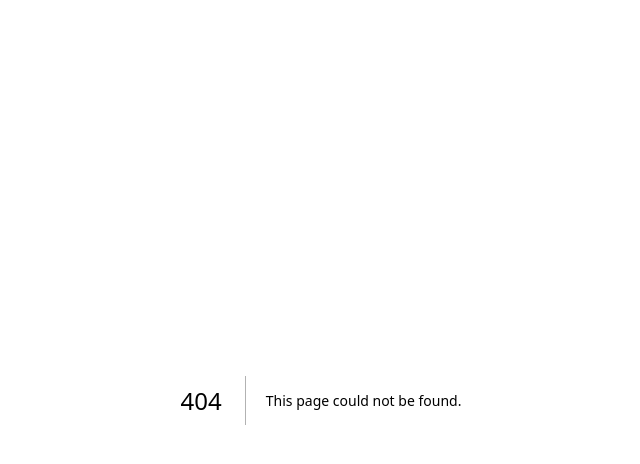
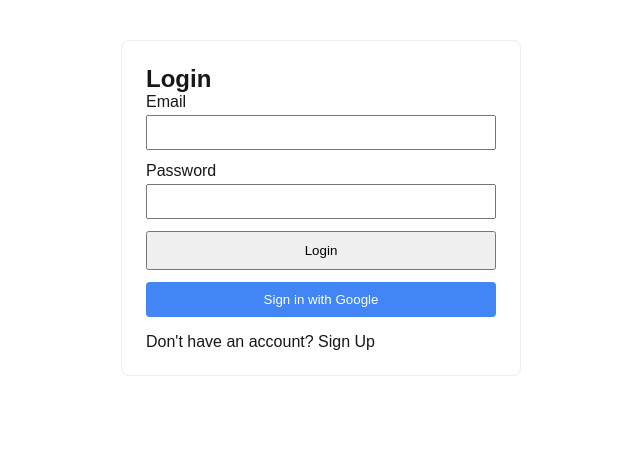
Before and after one commit to Yasalkhan99/firebase-auth, a Next.js app: page /login in a window 1280 px wide. Before the commit this address had no page. Shown: the top 464 px of the page, without its empty margins (319-959 px from the left). Built offline with nearby package versions, Linux system fonts and the light colour scheme; no server answers.

Commit message:
Initial commit: Next.js + Firebase Auth Dashboard

```diff
--- a/app/layout.js
+++ b/app/layout.js
@@ -1,5 +1,6 @@
 import { Geist, Geist_Mono } from "next/font/google";
 import "./globals.css";
+import { AuthProvider } from "../context/AuthContext";
 
 const geistSans = Geist({
   variable: "--font-geist-sans",
@@ -20,7 +21,9 @@ export default function RootLayout({ children }) {
   return (
     <html lang="en">
       <body className={`${geistSans.variable} ${geistMono.variable}`}>
-        {children}
+        <AuthProvider>
+          {children}
+        </AuthProvider>
       </body>
     </html>
   );
--- /dev/null
+++ b/app/login/page.js
@@ -0,0 +1,94 @@
+"use client";
+import { useState } from "react";
+import { useRouter } from "next/navigation";
+import { signInWithEmailAndPassword, GoogleAuthProvider, signInWithPopup } from "firebase/auth";
+import { auth, db } from "../../lib/firebase";
+import { doc, setDoc, getDoc, serverTimestamp } from "firebase/firestore";
+
+export default function LoginPage() {
+  const [email, setEmail] = useState("");
+  const [password, setPassword] = useState("");
+  const [error, setError] = useState("");
+  const [loading, setLoading] = useState(false);
+  const router = useRouter();
+
+  const handleEmailLogin = async (e) => {
+    e.preventDefault();
+    setError("");
+    setLoading(true);
+    try {
+      await signInWithEmailAndPassword(auth, email, password);
+      router.push("/dashboard");
+    } catch (err) {
+      setError(err.message);
+    } finally {
+      setLoading(false);
+    }
+  };
+
+  const handleGoogleLogin = async () => {
+    setError("");
+    setLoading(true);
+    try {
+      const provider = new GoogleAuthProvider();
+      const result = await signInWithPopup(auth, provider);
+      const user = result.user;
+      // If new user, create Firestore profile
+      const userDoc = await getDoc(doc(db, "users", user.uid));
+      if (!userDoc.exists()) {
+        await setDoc(doc(db, "users", user.uid), {
+          name: user.displayName,
+          email: user.email,
+          createdAt: serverTimestamp(),
+        });
+      }
+      router.push("/dashboard");
+    } catch (err) {
+      setError(err.message);
+    } finally {
+      setLoading(false);
+    }
+  };
+
+  return (
+    <div style={{ maxWidth: 400, margin: "40px auto", padding: 24, border: "1px solid #eee", borderRadius: 8 }}>
+      <h2>Login</h2>
+      <form onSubmit={handleEmailLogin}>
+        <div style={{ marginBottom: 12 }}>
+          <label>Email</label>
+          <input
+            type="email"
+            value={email}
+            onChange={(e) => setEmail(e.target.value)}
+            required
+            style={{ width: "100%", padding: 8, marginTop: 4 }}
+          />
+        </div>
+        <div style={{ marginBottom: 12 }}>
+          <label>Password</label>
+          <input
+            type="password"
+            value={password}
+            onChange={(e) => setPassword(e.target.value)}
+            required
+            style={{ width: "100%", padding: 8, marginTop: 4 }}
+          />
+        </div>
+        {error && <div style={{ color: "red", marginBottom: 12 }}>{error}</div>}
+        <button type="submit" disabled={loading} style={{ width: "100%", padding: 10 }}>
+          {loading ? "Logging in..." : "Login"}
+        </button>
+      </form>
+      <button
+        onClick={handleGoogleLogin}
+        disabled={loading}
+        style={{ width: "100%", padding: 10, marginTop: 12, background: "#4285F4", color: "white", border: "none", borderRadius: 4 }}
+      >
+        {loading ? "Please wait..." : "Sign in with Google"}
+      </button>
+      <p style={{ marginTop: 16 }}>
+        Don't have an account? <a href="/signup">Sign Up</a>
+      </p>
+    </div>
+  );
+}
--- /dev/null
+++ b/context/AuthContext.js
@@ -0,0 +1,29 @@
+"use client";
+import { createContext, useContext, useEffect, useState } from "react";
+import { auth } from "../lib/firebase";
+import { onAuthStateChanged, signOut } from "firebase/auth";
+
+const AuthContext = createContext();
+
+export function AuthProvider({ children }) {
+  const [user, setUser] = useState(null);
+  const [loading, setLoading] = useState(true);
+
+  useEffect(() => {
+    const unsubscribe = onAuthStateChanged(auth, (user) => {
+      setUser(user);
+      setLoading(false);
+    });
+    return () => unsubscribe();
+  }, []);
+
+  const logout = () => signOut(auth);
+
+  return (
+    <AuthContext.Provider value={{ user, loading, logout }}>
+      {children}
+    </AuthContext.Provider>
+  );
+}
+
+export const useAuth = () => useContext(AuthContext);
--- /dev/null
+++ b/lib/firebase.js
@@ -0,0 +1,18 @@
+"use client";
+import { initializeApp, getApps } from "firebase/app";
+import { getAuth } from "firebase/auth";
+import { getFirestore } from "firebase/firestore";
+
+const firebaseConfig = {
+  apiKey: "AIzaSyDRMnSZ3Q2t1Q50eqG-sm-utkq5hEFxYx0",
+  authDomain: "gt-test-b1259.firebaseapp.com",
+  projectId: "gt-test-b1259",
+  storageBucket: "gt-test-b1259.appspot.com",
+  messagingSenderId: "420522582952",
+  appId: "1:420522582952:web:5b798f98cbc3c9d2b3739d"
+};
+
+const app = !getApps().length ? initializeApp(firebaseConfig) : getApps()[0];
+
+export const auth = getAuth(app);
+export const db = getFirestore(app);
--- a/package.json
+++ b/package.json
@@ -9,8 +9,9 @@
     "lint": "next lint"
   },
   "dependencies": {
+    "firebase": "^11.10.0",
+    "next": "15.4.1",
     "react": "19.1.0",
-    "react-dom": "19.1.0",
-    "next": "15.4.1"
+    "react-dom": "19.1.0"
   }
 }
```
Also changed, not shown: app/dashboard/page.js (added, +29 -0 lines), app/signup/page.js (added, +80 -0 lines), 1 other file (tests, documents, lock files or other folders).
